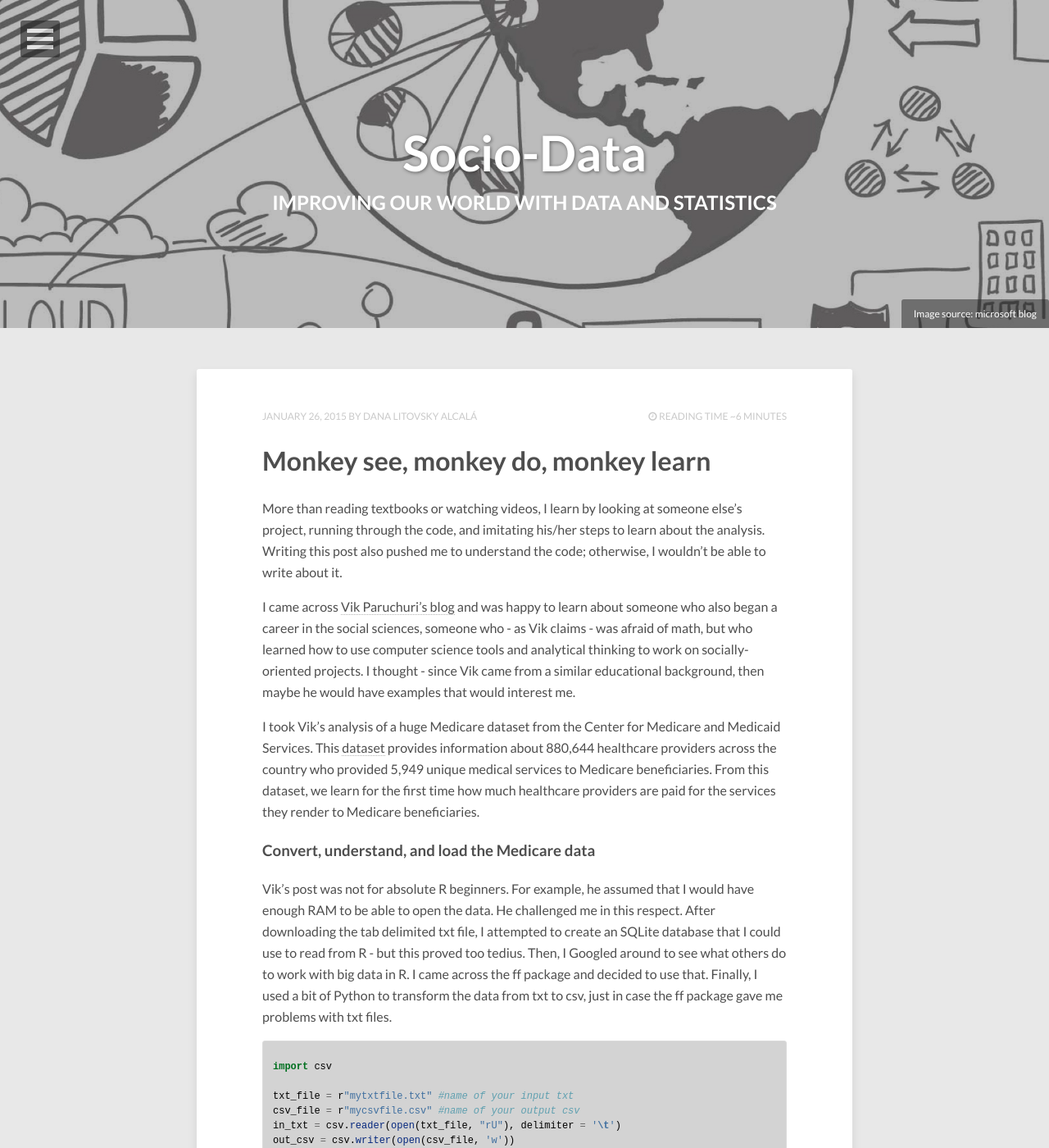
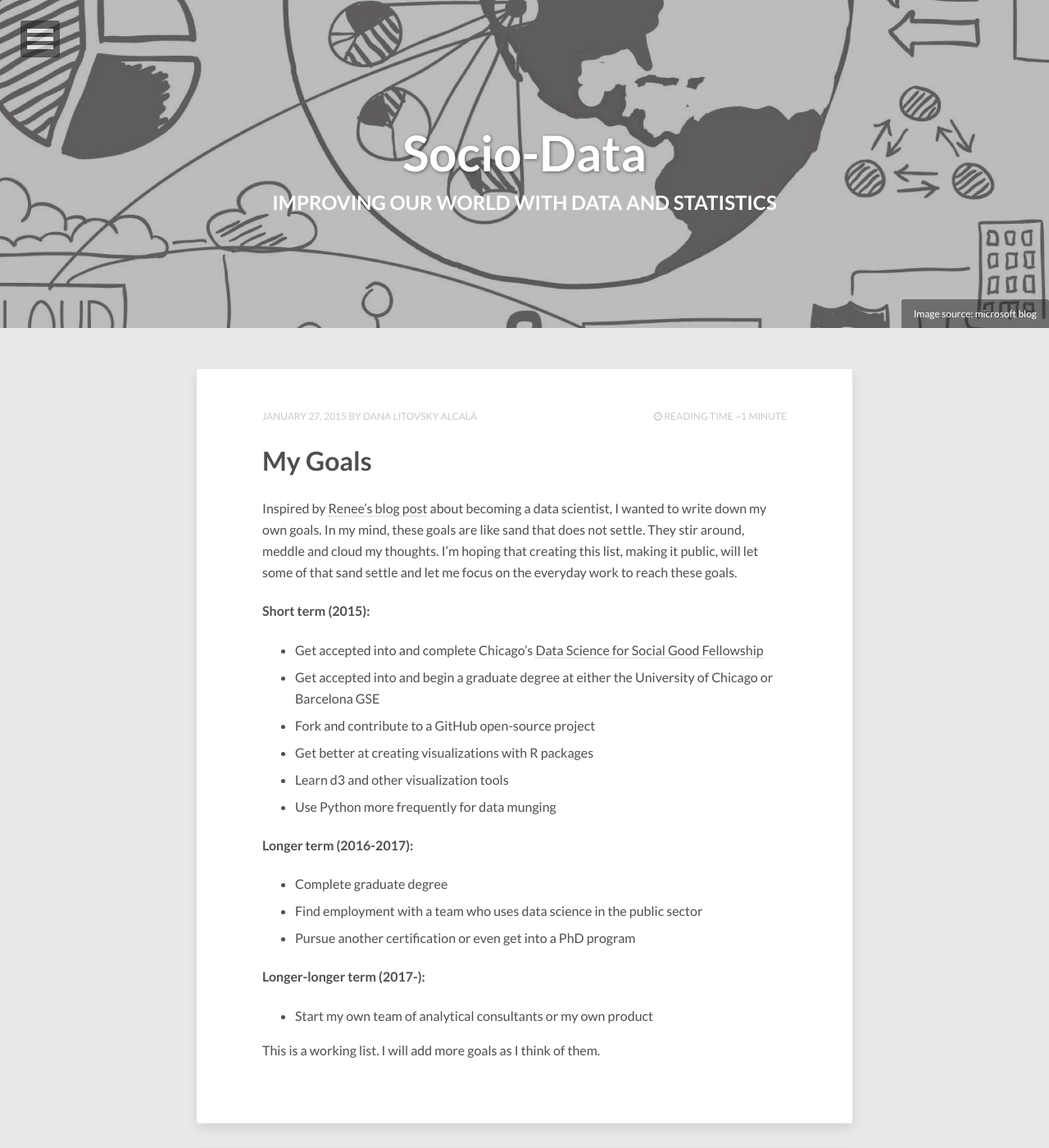
Before and after one commit to danilito19/blog, a Jekyll site: the page built from index.html, in a window 1280 px wide and 1400 px high. Shown: the whole window at 82% size. Built offline with Jekyll 4.4.1, drawn with Linux system fonts in a browser that asks for light colours; nearby versions of some CDN libraries; the list of posts is cut into pages by our own code.

Commit message:
created my goals post

```diff
--- /dev/null
+++ b/_posts/2015-01-27-my-goals.md
@@ -0,0 +1,38 @@
+---
+layout: post
+title: "My Goals"
+modified: 2015-01-27 10:53:17 -0600
+tags: [data science, statistics, R, learning, goals]
+image:
+  feature:
+  credit:
+  creditlink:
+comments:
+share:
+---
+
+Inspired by [Renee's blog post](http://www.becomingadatascientist.com/2014/02/14/goals/) about becoming a data scientist, I wanted to write down my own goals. In my mind, these goals are like sand that does not settle. They stir around, meddle and cloud my thoughts. I'm hoping that creating this list, making it public, will let some of that sand settle and let me focus on the everyday work to reach these goals.
+
+
+####Short term (2015):
+
+* Get accepted into and complete Chicago's [Data Science for Social Good Fellowship](http://dssg.io/)
+* Get accepted into and begin a graduate degree at either the University of Chicago or Barcelona GSE
+* Fork and contribute to a GitHub open-source project
+* Get better at creating visualizations with R packages
+* Learn d3 and other visualization tools
+* Use Python more frequently for data munging
+
+####Longer term (2016-2017):
+
+* Complete graduate degree
+* Find employment with a team who uses data science in the public sector
+* Pursue another certification or even get into a PhD program
+
+####Longer-longer term (2017-):
+
+* Start my own team of analytical consultants or my own product
+
+
+
+This is a working list. I will add more goals as I think of them.
```
Also changed, not shown: _posts/2015-01-26-monkey-see-monkey-do-monkey-learn.md (+1 -1 lines).
